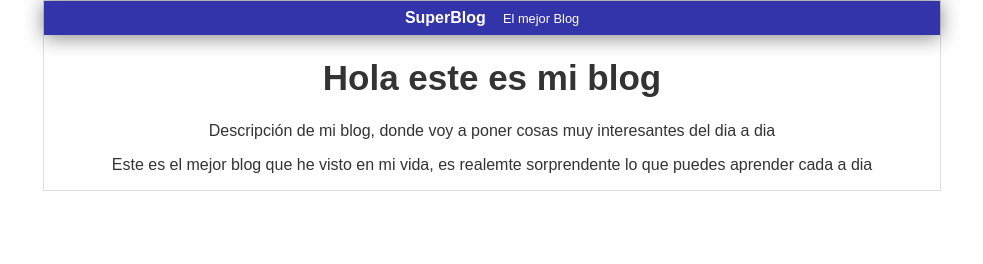
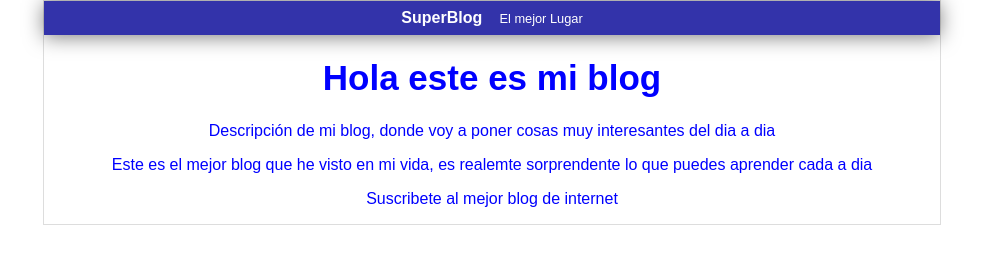
Before and after one commit to DCCARRENOM/Blog-pruebas-Curso-Git, a plain HTML site: page index.html in a window 1280 px wide. Shown: the whole page, without its empty margins (148-1131 px from the left). Drawn offline with Linux system fonts and the light colour scheme.

Commit message:
agregue suscripción, cambie cabecera y el color a azul

```diff
--- a/css/estilos.css
+++ b/css/estilos.css
@@ -1,5 +1,5 @@
 body {
-    color: #333;
+    color: blue;
     text-align: center;
     font-family: "Arial";
     margin: 0;
--- a/index.html
+++ b/index.html
@@ -10,12 +10,13 @@
     <div id="container"">
         <div id="cabecera">
             SuperBlog
-            <span id="tag">El mejor Blog</span>
+            <span id="tag">El mejor Lugar</span>
         </div>
         <div id=""post>
             <h1>Hola este es mi blog</h1>
             <p>Descripción de mi blog, donde voy a poner cosas muy interesantes del dia a dia</p>
             <p>Este es el mejor blog que he visto en mi vida, es realemte sorprendente lo que puedes aprender cada a dia</p>
+            <p>Suscribete al mejor blog de internet</p>
         </div>
     </div>
 
```
